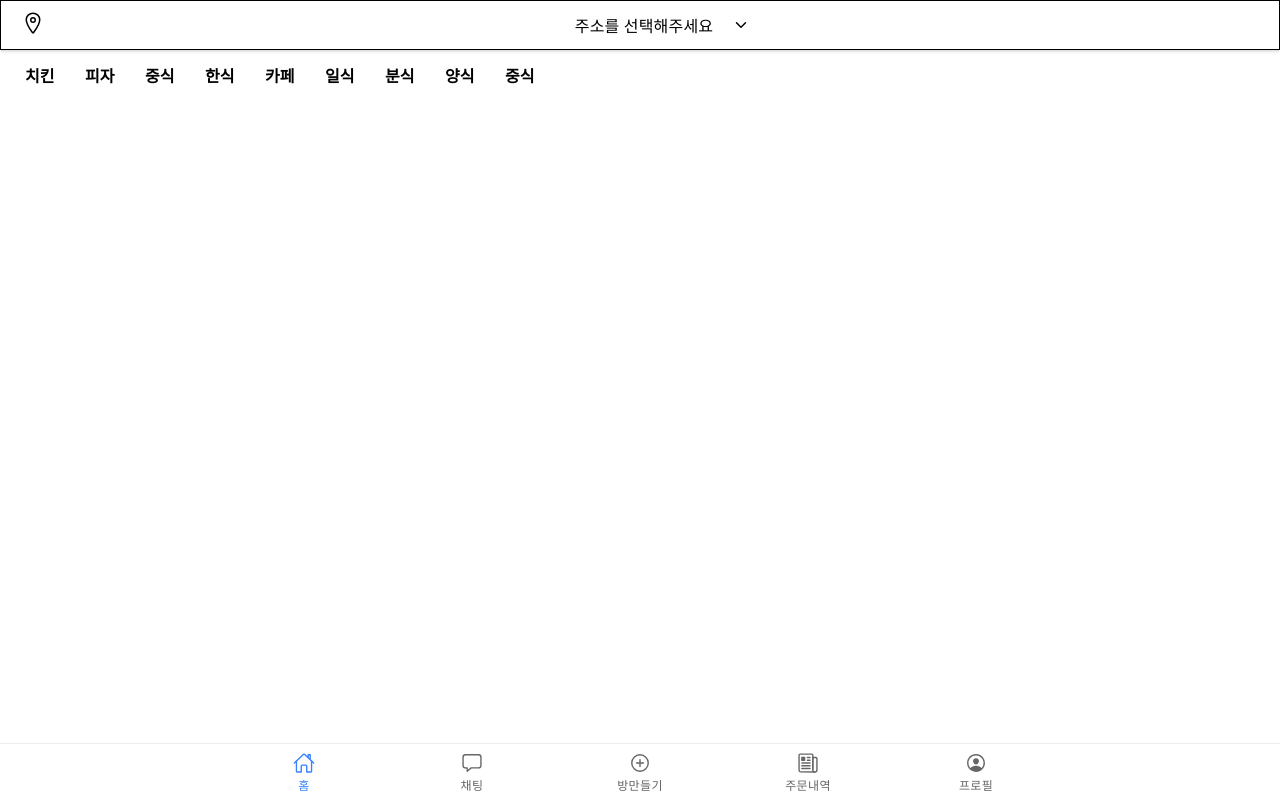
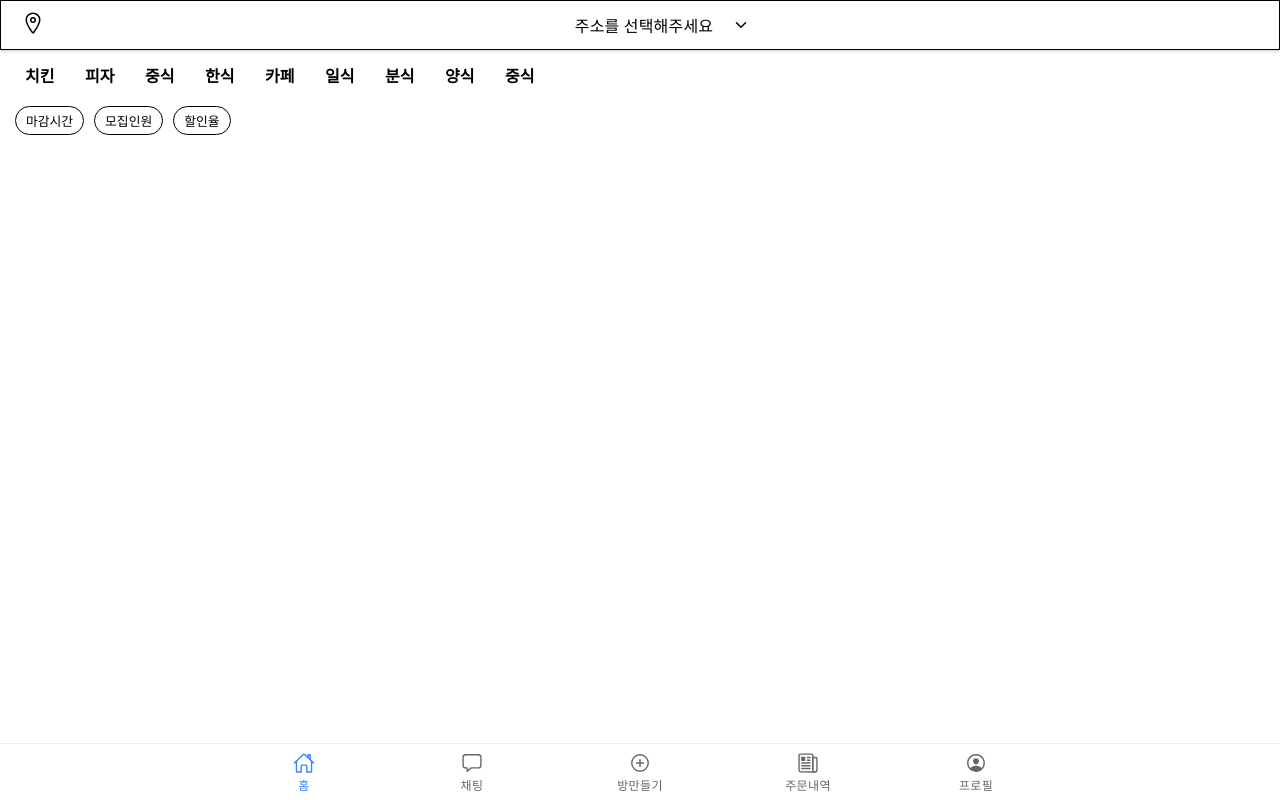
Before and after one commit to beamoTeam/BaemoClient, a React (Create React App) app: page /home in a window 1280 px wide. Built offline with nearby package versions, Linux system fonts and the light colour scheme.

Commit message:
filter ui

```diff
--- a/src/components/foods/FoodCategory.module.css
+++ b/src/components/filter/FoodCategory.module.css
@@ -1,5 +1,6 @@
 .foodCategory {
-  padding: 0 15px;
+  padding: var(--default-padding);
+  margin: 0;
   margin-top: 50px;
 
   display: flex;
--- /dev/null
+++ b/src/components/filter/SortFilter.module.css
@@ -0,0 +1,27 @@
+.filter {
+  margin: 0;
+  padding: var(--default-padding);
+
+  display: flex;
+  align-items: center;
+
+  height: 40px;
+
+  overflow-x: scroll;
+  -ms-overflow-style: none;
+}
+
+.filter::-webkit-scrollbar {
+  display: none;
+}
+
+.item {
+  list-style: none;
+
+  font-size: 0.8rem;
+  padding: 4px 10px;
+  margin-right: 10px;
+
+  border: 1px solid;
+  border-radius: 20px;
+}
--- /dev/null
+++ b/src/components/filter/SortFilter.tsx
@@ -0,0 +1,15 @@
+import css from "./SortFilter.module.css";
+
+export default function SortFilter() {
+  const FILTERS = ["마감시간", "모집인원", "할인율"];
+
+  return (
+    <ul className={css.filter}>
+      {FILTERS.map((filter) => (
+        <li key={filter} className={css.item}>
+          <div className={css.label}>{filter}</div>
+        </li>
+      ))}
+    </ul>
+  );
+}
--- a/src/pages/Home.tsx
+++ b/src/pages/Home.tsx
@@ -1,13 +1,13 @@
 import { IonContent, IonPage } from "@ionic/react";
-import FoodCategory from "../components/foods/FoodCategory";
+import FoodCategory from "../components/filter/FoodCategory";
+import SortFilter from "../components/filter/SortFilter";
 
 const Home: React.FC = () => {
   return (
     <IonPage>
       <IonContent fullscreen>
-        <IonContent>
-          <FoodCategory />
-        </IonContent>
+        <FoodCategory />
+        <SortFilter />
       </IonContent>
     </IonPage>
   );
--- a/src/theme/variables.css
+++ b/src/theme/variables.css
@@ -74,6 +74,8 @@ http://ionicframework.com/docs/theming/ */
   --ion-color-light-contrast-rgb: 0, 0, 0;
   --ion-color-light-shade: #d7d8da;
   --ion-color-light-tint: #f5f6f9;
+
+  --default-padding: 0 15px;
 }
 
 @media (prefers-color-scheme: dark) {
@@ -84,65 +86,65 @@ http://ionicframework.com/docs/theming/ */
 
   body {
     --ion-color-primary: #428cff;
-    --ion-color-primary-rgb: 66,140,255;
+    --ion-color-primary-rgb: 66, 140, 255;
     --ion-color-primary-contrast: #ffffff;
-    --ion-color-primary-contrast-rgb: 255,255,255;
+    --ion-color-primary-contrast-rgb: 255, 255, 255;
     --ion-color-primary-shade: #3a7be0;
     --ion-color-primary-tint: #5598ff;
 
     --ion-color-secondary: #50c8ff;
-    --ion-color-secondary-rgb: 80,200,255;
+    --ion-color-secondary-rgb: 80, 200, 255;
     --ion-color-secondary-contrast: #ffffff;
-    --ion-color-secondary-contrast-rgb: 255,255,255;
+    --ion-color-secondary-contrast-rgb: 255, 255, 255;
     --ion-color-secondary-shade: #46b0e0;
     --ion-color-secondary-tint: #62ceff;
 
     --ion-color-tertiary: #6a64ff;
-    --ion-color-tertiary-rgb: 106,100,255;
+    --ion-color-tertiary-rgb: 106, 100, 255;
     --ion-color-tertiary-contrast: #ffffff;
-    --ion-color-tertiary-contrast-rgb: 255,255,255;
+    --ion-color-tertiary-contrast-rgb: 255, 255, 255;
     --ion-color-tertiary-shade: #5d58e0;
     --ion-color-tertiary-tint: #7974ff;
 
     --ion-color-success: #2fdf75;
-    --ion-color-success-rgb: 47,223,117;
+    --ion-color-success-rgb: 47, 223, 117;
     --ion-color-success-contrast: #000000;
-    --ion-color-success-contrast-rgb: 0,0,0;
+    --ion-color-success-contrast-rgb: 0, 0, 0;
     --ion-color-success-shade: #29c467;
     --ion-color-success-tint: #44e283;
 
     --ion-color-warning: #ffd534;
-    --ion-color-warning-rgb: 255,213,52;
+    --ion-color-warning-rgb: 255, 213, 52;
     --ion-color-warning-contrast: #000000;
-    --ion-color-warning-contrast-rgb: 0,0,0;
+    --ion-color-warning-contrast-rgb: 0, 0, 0;
     --ion-color-warning-shade: #e0bb2e;
     --ion-color-warning-tint: #ffd948;
 
     --ion-color-danger: #ff4961;
-    --ion-color-danger-rgb: 255,73,97;
+    --ion-color-danger-rgb: 255, 73, 97;
     --ion-color-danger-contrast: #ffffff;
-    --ion-color-danger-contrast-rgb: 255,255,255;
+    --ion-color-danger-contrast-rgb: 255, 255, 255;
     --ion-color-danger-shade: #e04055;
     --ion-color-danger-tint: #ff5b71;
 
     --ion-color-dark: #f4f5f8;
-    --ion-color-dark-rgb: 244,245,248;
+    --ion-color-dark-rgb: 244, 245, 248;
     --ion-color-dark-contrast: #000000;
-    --ion-color-dark-contrast-rgb: 0,0,0;
+    --ion-color-dark-contrast-rgb: 0, 0, 0;
     --ion-color-dark-shade: #d7d8da;
     --ion-color-dark-tint: #f5f6f9;
 
     --ion-color-medium: #989aa2;
-    --ion-color-medium-rgb: 152,154,162;
+    --ion-color-medium-rgb: 152, 154, 162;
     --ion-color-medium-contrast: #000000;
-    --ion-color-medium-contrast-rgb: 0,0,0;
+    --ion-color-medium-contrast-rgb: 0, 0, 0;
     --ion-color-medium-shade: #86888f;
     --ion-color-medium-tint: #a2a4ab;
 
     --ion-color-light: #222428;
-    --ion-color-light-rgb: 34,36,40;
+    --ion-color-light-rgb: 34, 36, 40;
     --ion-color-light-contrast: #ffffff;
-    --ion-color-light-contrast-rgb: 255,255,255;
+    --ion-color-light-contrast-rgb: 255, 255, 255;
     --ion-color-light-shade: #1e2023;
     --ion-color-light-tint: #383a3e;
   }
@@ -154,10 +156,10 @@ http://ionicframework.com/docs/theming/ */
 
   .ios body {
     --ion-background-color: #000000;
-    --ion-background-color-rgb: 0,0,0;
+    --ion-background-color-rgb: 0, 0, 0;
 
     --ion-text-color: #ffffff;
-    --ion-text-color-rgb: 255,255,255;
+    --ion-text-color-rgb: 255, 255, 255;
 
     --ion-color-step-50: #0d0d0d;
     --ion-color-step-100: #1a1a1a;
@@ -190,7 +192,6 @@ http://ionicframework.com/docs/theming/ */
     --ion-toolbar-border-color: var(--ion-color-step-250);
   }
 
-
   /*
    * Material Design Dark Theme
    * -------------------------------------------
@@ -198,10 +199,10 @@ http://ionicframework.com/docs/theming/ */
 
   .md body {
     --ion-background-color: #121212;
-    --ion-background-color-rgb: 18,18,18;
+    --ion-background-color-rgb: 18, 18, 18;
 
     --ion-text-color: #ffffff;
-    --ion-text-color-rgb: 255,255,255;
+    --ion-text-color-rgb: 255, 255, 255;
 
     --ion-border-color: #222222;
 
```
Also changed, not shown: src/components/filter/FoodCategory.tsx (renamed from src/components/foods/FoodCategory.tsx).
